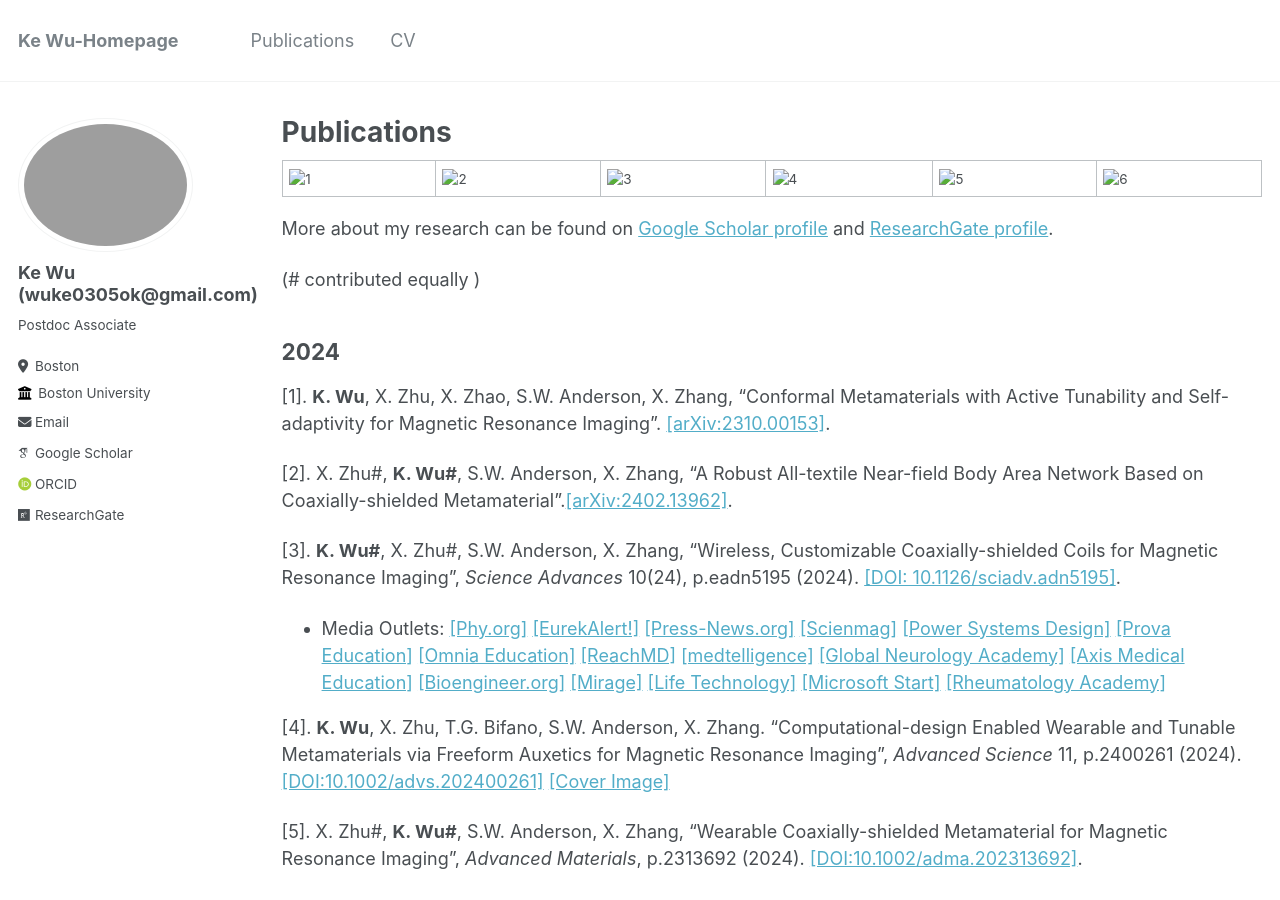
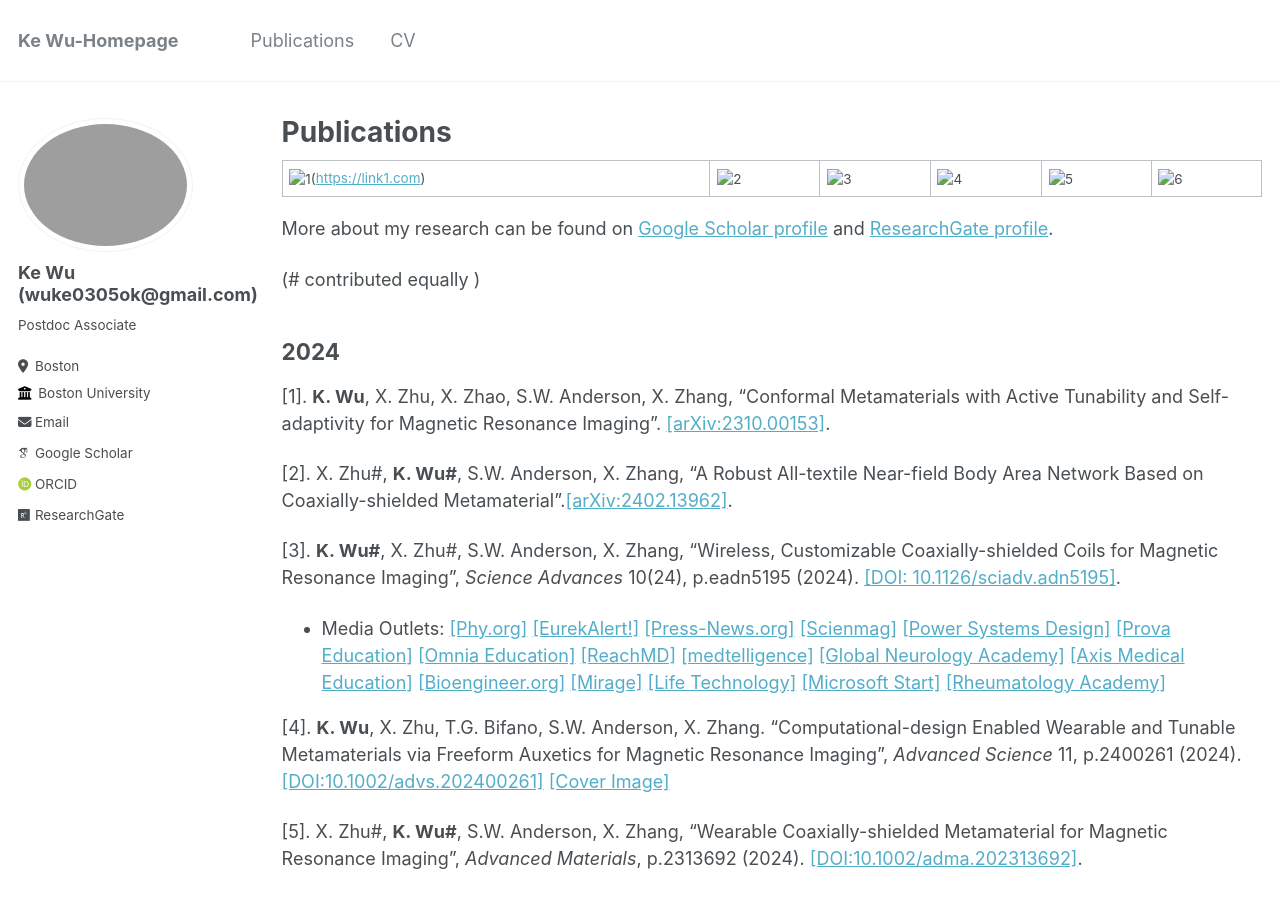
Before and after one commit to wuke0305/wuke0305.github.io, a Jekyll site: the page built from _pages/publications.md, in a window 1280 px wide and 900 px high. Built offline with Jekyll 4.4.1, drawn with Linux system fonts in a browser that asks for light colours; some web fonts are replaced.

Commit message:
Update publications.md

```diff
--- a/_pages/publications.md
+++ b/_pages/publications.md
@@ -6,7 +6,7 @@ author_profile: true
 ---
 
 :--------:|:--------:|:--------:|:--------:|:--------:|:--------:
-![1](Figure for github_1.png)  |  ![2](Figure for github_2.png)  |  ![3](Figure for github_3.png)  |  ![4](Figure for github_4.png)  |  ![5](Figure for github_5.png)  |  ![6](Figure for github_6.png)
+![1](Figure for github_1.png)([https://link1.com](https://onlinelibrary.wiley.com/doi/epdf/10.1002/adma.201970343))  |  ![2](Figure for github_2.png)  |  ![3](Figure for github_3.png)  |  ![4](Figure for github_4.png)  |  ![5](Figure for github_5.png)  |  ![6](Figure for github_6.png)
 
 More about my research can be found on [Google Scholar profile](https://scholar.google.com/citations?user=gCnzlpcAAAAJ&hl=en) and [ResearchGate profile](https://www.researchgate.net/profile/Ke-Wu-48/research).
 
```
